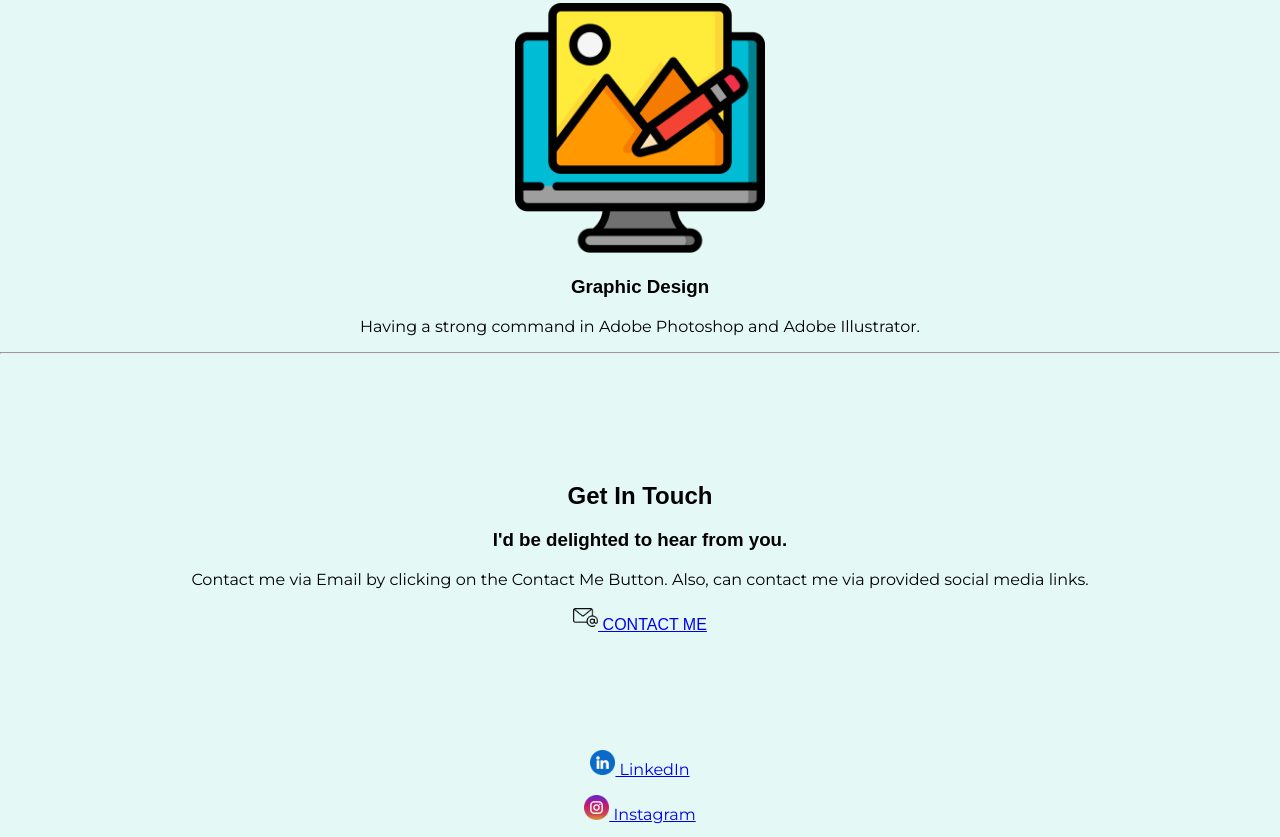
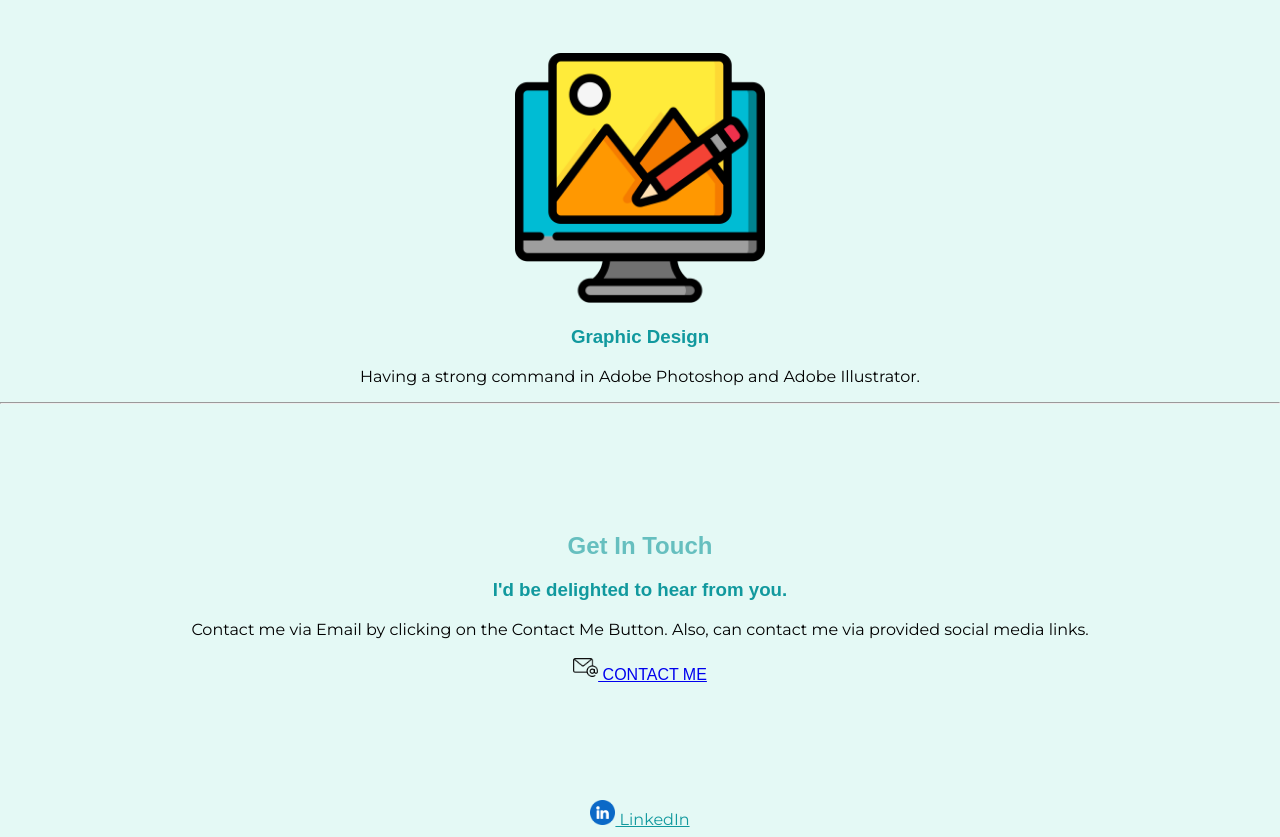
Before and after one commit to AnimezKishan/cv_v2, a plain HTML site: page index.html in a window 1280 px wide. Shown: the part 1957-2794 px from the top of the page. Drawn offline with Linux system fonts and the light colour scheme.

Commit message:
Update style.css

```diff
--- a/style.css
+++ b/style.css
@@ -13,6 +13,15 @@ body {
 
 h1 {
   margin-top: 0;
+  color: #66BFBF;
+}
+
+h2 {
+  color: #66BFBF;
+}
+
+h3 {
+  color: #11999E;
 }
 
 .t_cloud {
@@ -30,11 +39,13 @@ h1 {
 .pro {
   font-family: 'Montserrat', sans-serif;
   font-size: 1.5em;
+  color: #66BFBF;
 }
 
 .name {
   font-family: 'Sacramento', cursive;
   font-size: 3em;
+  margin-top: 50px;
 }
 
 p {
@@ -59,3 +70,7 @@ p {
   width: 25px;
   height: 25px;
 }
+
+.footer-link {
+  color: #11999E;
+}
```
